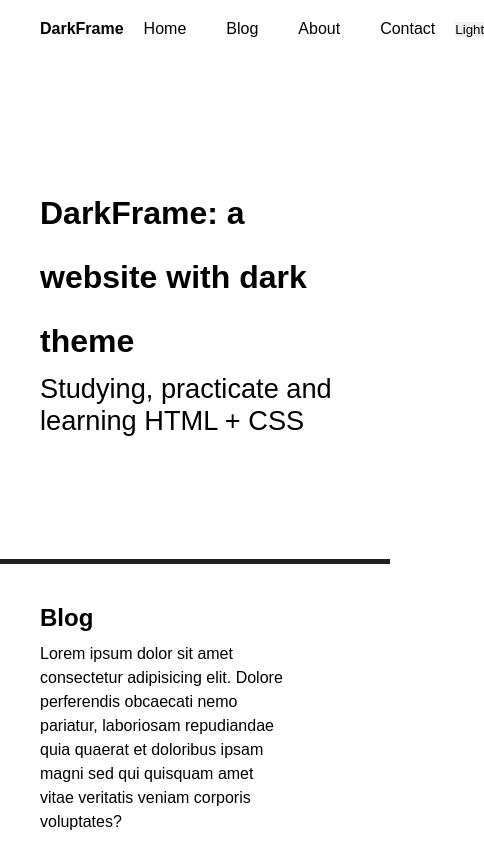
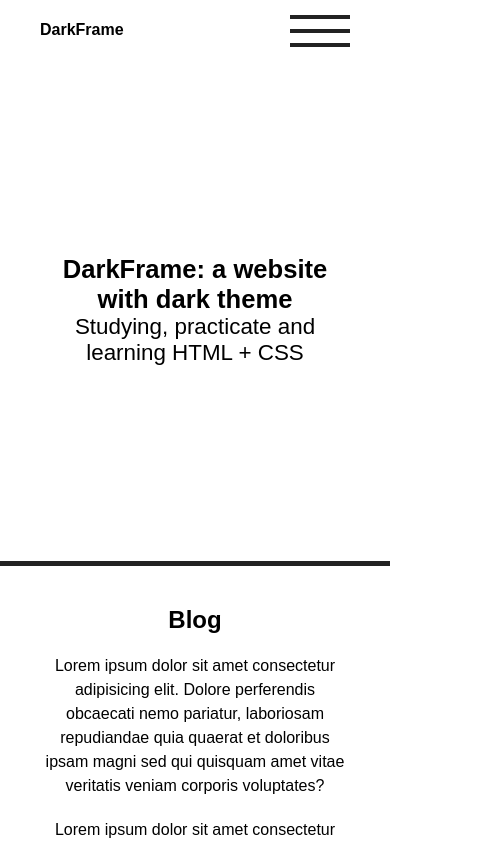
Before and after one commit to antoniosalabarbosa/dark-theme, a plain HTML site: page index.html in a window 390 px wide. Shown: the top 844 px of the page, 484 px wide, since content can reach past the window. Drawn offline with Linux system fonts and the light colour scheme.

Commit message:
structure and style: responsive design

```diff
--- a/css/index.css
+++ b/css/index.css
@@ -31,7 +31,8 @@ body{
 
 header{
     width: 100%;
-    padding: 20px 40px;
+    height: 60px;
+    padding: 5px 40px;
     display: flex;
     align-items: center;
     justify-content: space-between;
@@ -43,10 +44,33 @@ nav{
     display: flex;
     align-items: center;
     justify-content: space-between;
+    transition: 300ms ease;
 }
 
 nav span{
     margin: 0 20px;
+}
+
+#changeTheme{
+    padding: 10px 25px;
+    cursor: pointer;
+}
+
+#menu{
+    width: 60px;
+    height: 50px;
+    display: none;
+}
+
+#menu.active ~ nav{
+    right: 0;
+}
+
+#menu .line{
+    width: 100%;
+    height: 4px;
+    margin: 10px 0;
+    background-color: #222;
 }
 
 section{
@@ -68,11 +92,13 @@ section{
 h1{
     font-size: 2rem;
     line-height: 2;
+    text-align: center;
 }
 
 h2{
     font-size: 1.7rem;
     font-weight: lighter;
+    text-align: center;
 }
 
 h3{
@@ -139,7 +165,7 @@ h3{
 }
 
 .container_contact form{
-    width: 60vw;
+    width: 80vw;
     max-width: 800px;
     min-width: 200px;
     margin: 20px 0 0 0;
@@ -173,7 +199,7 @@ h3{
 footer{
     width: 100%;
     border-top: 5px solid #222;
-    padding: 20px 40px;
+    padding: 20px 40px 40px 20px;
     display: flex;
     flex-direction: column;
     align-items: center;
@@ -196,9 +222,57 @@ footer{
 
 footer strong{
     font-size: 1.4rem;
+    text-align: center;
     line-height: 1.5;
 }
 
 footer p{
     font-size: 1.2rem;
+    text-align: center;
 }
+
+@media screen and (max-width: 900px){
+    #menu{
+        display: block;
+        cursor: pointer;
+    }
+
+    nav{
+        height: 100%;
+        flex-direction: column;
+        justify-content: space-evenly;
+        position: fixed;
+        top: 60px;
+        right: -100%;
+    }
+
+    h1{
+        font-size: 1.6rem;
+        line-height: 1.15;
+    }
+
+    h2{
+        font-size: 1.4rem;
+    }
+
+    p{
+        font-size: 1rem;
+    }
+
+    .content_blog p{
+        text-align: center;
+    }
+
+    .container_blog h3{
+        margin: 0 0 20px 0;
+        text-align: center;
+    }
+
+    .container_blog{
+        flex-direction: column;
+        align-items: center;
+        justify-content: flex-start;
+    }
+
+
+}
--- a/index.html
+++ b/index.html
@@ -14,16 +14,22 @@
                 <strong>DarkFrame</strong>
             </div>
 
+            <div id="menu">
+                <div class="line"></div>
+                <div class="line"></div>
+                <div class="line"></div>
+            </div>
+
             <nav>
                 <span>Home</span>
                 <span>Blog</span>
                 <span>About</span>
                 <span>Contact</span>
+
+                <button id="changeTheme">
+                    <span>Light</span>
+                </button>
             </nav>
-
-            <button id="changeTheme">
-                <span>Light</span>
-            </button>
         </header>
 
         <section class="container_home">
@@ -91,5 +97,7 @@
             <p>Web Frontend Developer and Computing Student</p>
         </footer>
     </div>
+
+    <script src="./js/index.js"></script>
 </body>
 </html>
--- /dev/null
+++ b/js/index.js
@@ -0,0 +1,5 @@
+const menu = document.querySelector("#menu");
+
+menu.addEventListener("click", ()=>{
+    menu.classList.toggle("active");
+});
```
